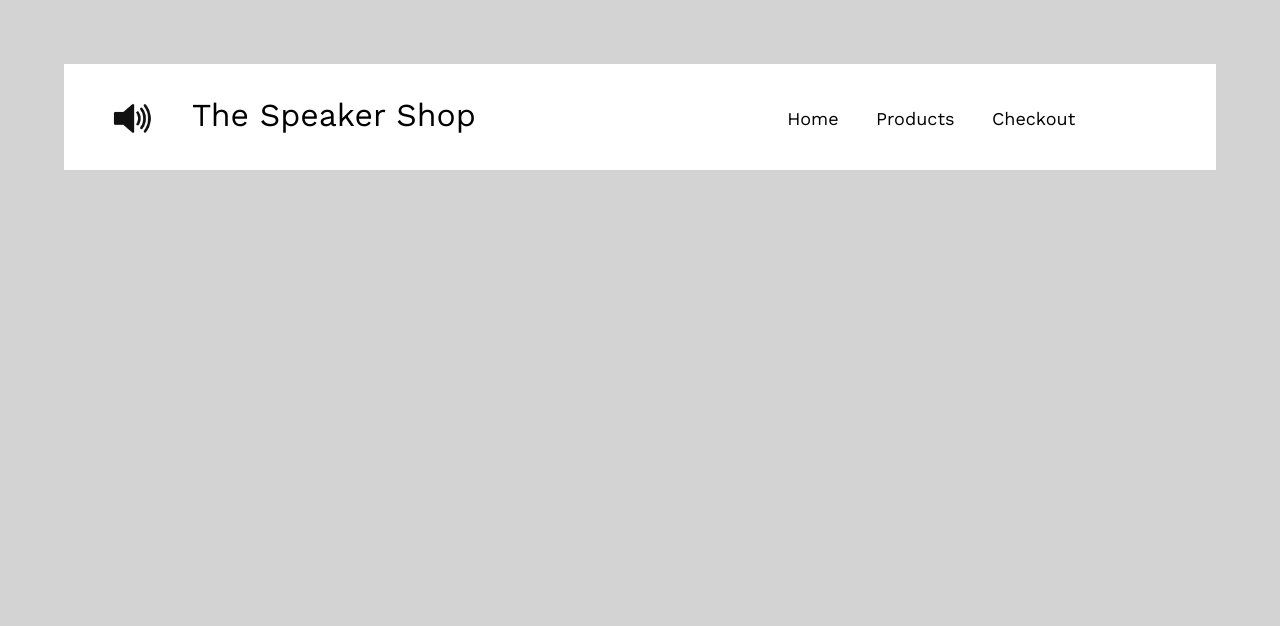
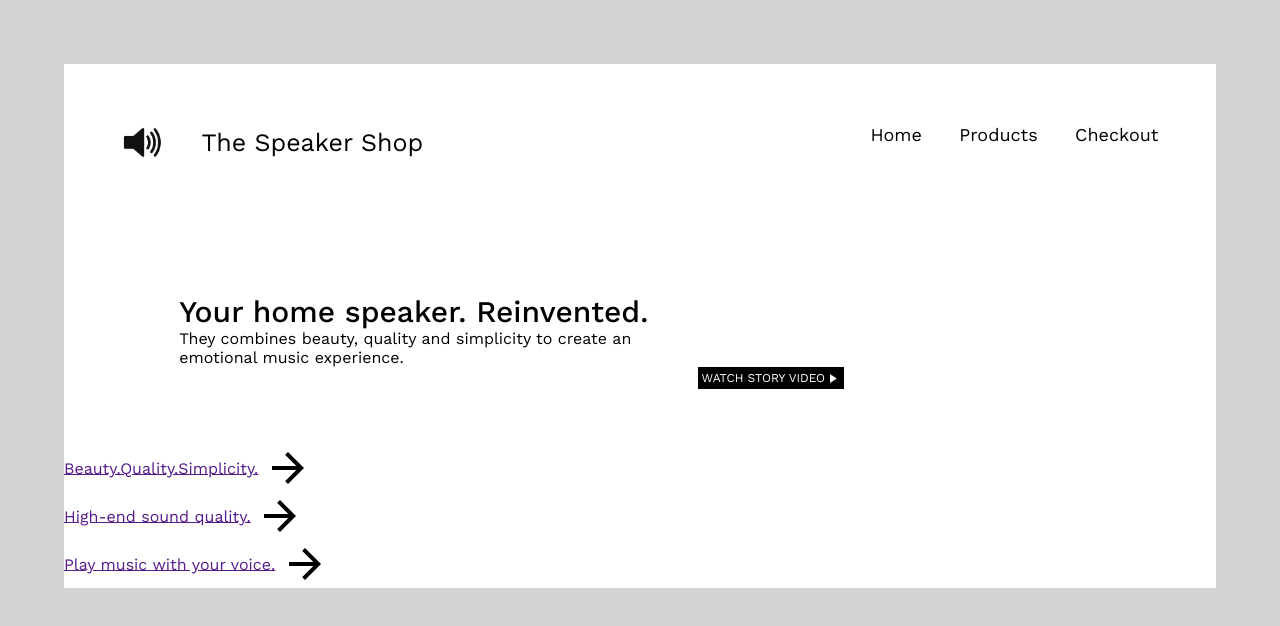
Before and after one commit to T00nix/DCI-Excercises, a plain HTML site: page speaker-shop/home.html in a window 1280 px wide. Drawn offline with nearby package versions, Linux system fonts and the light colour scheme.

Commit message:
optimiced header + added Top Article

```diff
--- a/speaker-shop/assets/main.css
+++ b/speaker-shop/assets/main.css
@@ -16,18 +16,12 @@ main  {
 }
 
 header {
-    padding: 2rem 3rem;
+    padding: 5% 5% 15% 5%;
     position: relative;
 }
 
-header h1 img{
-    margin: 0 2.5rem 0 0
-}
-
 .menu {
-    position: absolute;
-    left: 60%;
-    top: 40%;
+    float: right
 }
 
 .menu li {
@@ -43,5 +37,30 @@ header h1 img{
 }
 
 .shop-name {
+    float: left;
     font-weight: 400;
+    font-size: 25px;
 }
+
+.shop-name img {
+    margin: 0 2.5rem 0 0
+
+}
+.top-article {
+    padding: 0 0 5% 10%;
+}
+
+.headline {
+    font-size: 30px;
+    font-weight: 500;
+}
+
+.video {
+    text-decoration: none;
+    background-color: black;
+    color: #FFF;
+    font-size: 12px;
+    padding: 4px;
+    position: relative;
+    left: 50%
+}
--- a/speaker-shop/home.html
+++ b/speaker-shop/home.html
@@ -6,17 +6,19 @@
     <meta name="viewport" content="width=device-width, initial-scale=1.0">
     <meta http-equiv="X-UA-Compatible" content="ie=edge">
     <title>Home</title>
-    <link href="https://fonts.googleapis.com/css?family=Work+Sans:300,400,700" rel="stylesheet">
+    <link href="https://fonts.googleapis.com/css?family=Work+Sans:300,400,500" rel="stylesheet">
     <link rel="stylesheet" href="./assets/main.css">
 </head>
 
 <body>
     <main>
-        <header>
-                <h1 class="shop-name"><img src="./assets/images/1000px-Speaker_Icon.svg.png" alt="speaker-icon" width="40px">The Speaker Shop</h1>
+        <header id="top">
+            <div class="shop-name"><img src="./assets/images/1000px-Speaker_Icon.svg.png" alt="speaker-icon" width="40px"><span>The
+                    Speaker Shop</span>
+            </div>
             <nav class="menu">
-               <ul>
-                    <li><a href="">Home</a></li>
+                <ul>
+                    <li><a href="#top">Home</a></li>
                     <li><a href="">Products</a></li>
                     <li><a href="">Checkout</a></li>
                 </ul>
@@ -24,11 +26,20 @@
         </header>
 
         <article>
-            <section></section>
+            <section class="top-article">
+                <h1 class="headline">Your home speaker. Reinvented.</h1>
+                <p class="slogan">They combines beauty, quality and simplicity to create an <br> emotional music
+                    experience.</p>
+                <a class="video" href="">WATCH STORY VIDEO<img src="./assets/images/play_video.png" alt="play button"
+                        width="15px"></a>
+            </section>
             <section>
-                <article></article>
-                <article></article>
-                <article></article>
+                <article class="left-pic"><a href="">Beauty.Quality.Simplicity.</a>
+                    <img src="./assets/images/open.png" alt=""></article>
+                <article class="middle-pic"><a href="">High-end sound quality.</a>
+                    <img src="./assets/images/open.png" alt=""></article>
+                <article class="right-pic"><a href="">Play music with your voice.</a>
+                    <img src="./assets/images/open.png" alt=""></article>
             </section>
 
         </article>
```
